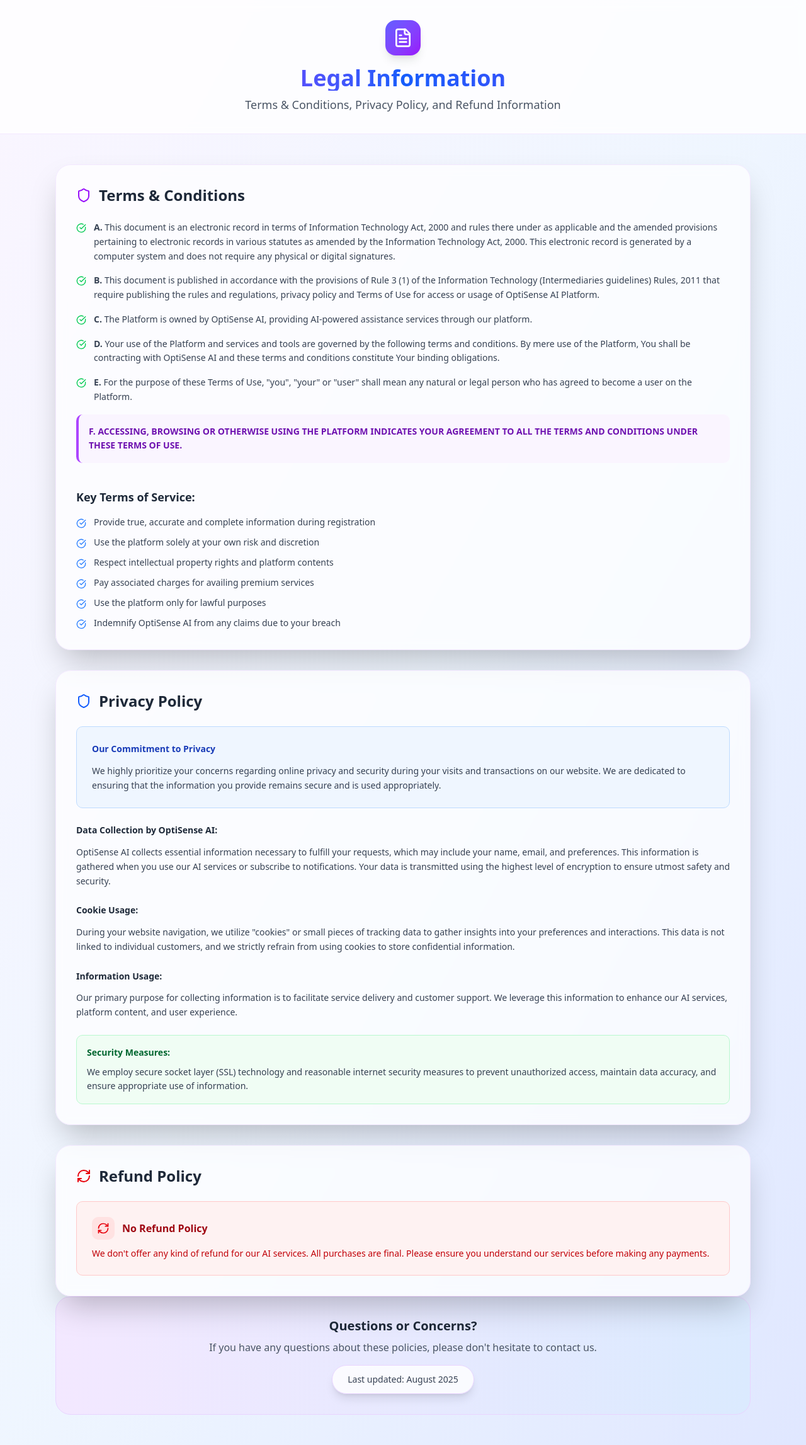
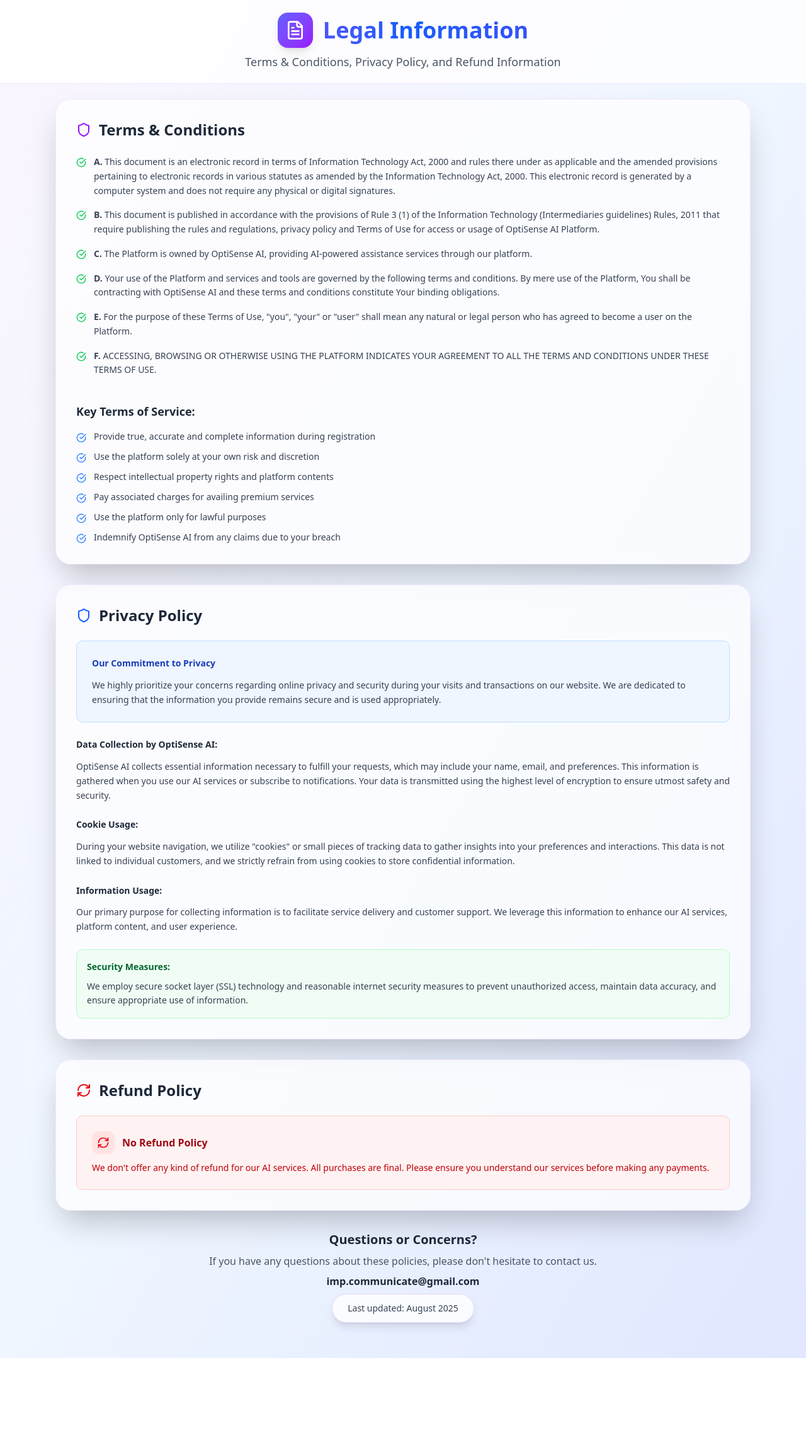
Before and after one commit to nileXrana/OptiSense-AI, a Next.js app: page /about-payment in a window 1280 px wide. Shown: the whole page at 63% size. After the commit the page ends 2156 px from the top, so only its background shows below. Built offline with nearby package versions, Linux system fonts and the light colour scheme.

Commit message:
payment policy

```diff
--- a/app/about-payment/page.tsx
+++ b/app/about-payment/page.tsx
@@ -6,14 +6,12 @@
     <div className='min-h-screen bg-gradient-to-br from-purple-50 via-blue-50 to-indigo-100 dark:from-gray-900 dark:via-purple-950 dark:to-black'>
       {/* Header */}
       <div className='bg-white/80 dark:bg-gray-800/80 backdrop-blur-sm border-b border-purple-100 dark:border-purple-800'>
-        <div className='max-w-6xl mx-auto px-6 py-8'>
+        <div className='max-w-6xl mx-auto px-4 py-5'>
           <div className='text-center'>
-            <div className='flex justify-center mb-4'>
-              <div className='p-3 bg-gradient-to-br from-indigo-500 to-purple-600 rounded-2xl shadow-lg'>
+            <h1 className='flex justify-center items-center gap-4 text-4xl font-bold bg-gradient-to-r from-purple-600 via-blue-600 to-indigo-600 bg-clip-text text-transparent mb-2'>
+                <div className='p-3 bg-gradient-to-br from-indigo-500 to-purple-600 rounded-2xl shadow-lg'>
                 <FileText className='h-8 w-8 text-white' />
               </div>
-            </div>
-            <h1 className='text-4xl font-bold bg-gradient-to-r from-purple-600 via-blue-600 to-indigo-600 bg-clip-text text-transparent mb-2'>
               Legal Information
             </h1>
             <p className='text-gray-600 dark:text-gray-300 text-lg'>
@@ -23,7 +21,7 @@
         </div>
       </div>
 
-      <div className='max-w-6xl mx-auto px-6 py-12'>
+      <div className='max-w-6xl mx-auto px-6 py-6'>
         {/* Terms & Conditions Section */}
         <div className='bg-white/70 dark:bg-gray-800/70 backdrop-blur-sm rounded-3xl p-8 shadow-2xl border border-purple-100 dark:border-purple-800 mb-8'>
           <div className='flex items-center gap-3 mb-6'>
@@ -59,8 +57,9 @@
                 <p><strong>E.</strong> For the purpose of these Terms of Use, "you", "your" or "user" shall mean any natural or legal person who has agreed to become a user on the Platform.</p>
               </div>
 
-              <div className='bg-purple-50 dark:bg-purple-900/20 p-4 rounded-lg border-l-4 border-purple-500'>
-                <p className='font-semibold text-purple-800 dark:text-purple-300'><strong>F.</strong> ACCESSING, BROWSING OR OTHERWISE USING THE PLATFORM INDICATES YOUR AGREEMENT TO ALL THE TERMS AND CONDITIONS UNDER THESE TERMS OF USE.</p>
+              <div className='flex items-start gap-3'>
+                <CheckCircle className='h-4 w-4 text-green-500 mt-1 flex-shrink-0' />
+                <p><strong>F.</strong> ACCESSING, BROWSING OR OTHERWISE USING THE PLATFORM INDICATES YOUR AGREEMENT TO ALL THE TERMS AND CONDITIONS UNDER THESE TERMS OF USE.</p>
               </div>
 
               <div className='mt-6'>
@@ -147,12 +146,15 @@
         </div>
 
         {/* Contact Information */}
-        <div className='bg-gradient-to-r from-purple-100 to-blue-100 dark:from-purple-900/30 dark:to-blue-900/30 rounded-3xl p-8 text-center border border-purple-200 dark:border-purple-700'>
+        <div className='rounded-3xl p-8 text-center'>
           <h3 className='text-xl font-semibold text-gray-800 dark:text-gray-200 mb-2'>
             Questions or Concerns?
           </h3>
-          <p className='text-gray-600 dark:text-gray-300 mb-4'>
+          <p className='text-gray-600 dark:text-gray-300 mb-2'>
             If you have any questions about these policies, please don't hesitate to contact us.
+          </p>
+          <p className='font-bold text-gray-800 dark:text-gray-200 mb-2'>
+            imp.communicate@gmail.com
           </p>
           <div className='flex justify-center'>
             <div className='bg-white/80 dark:bg-gray-800/80 px-6 py-3 rounded-full shadow-lg border border-purple-200 dark:border-purple-700'>
```
